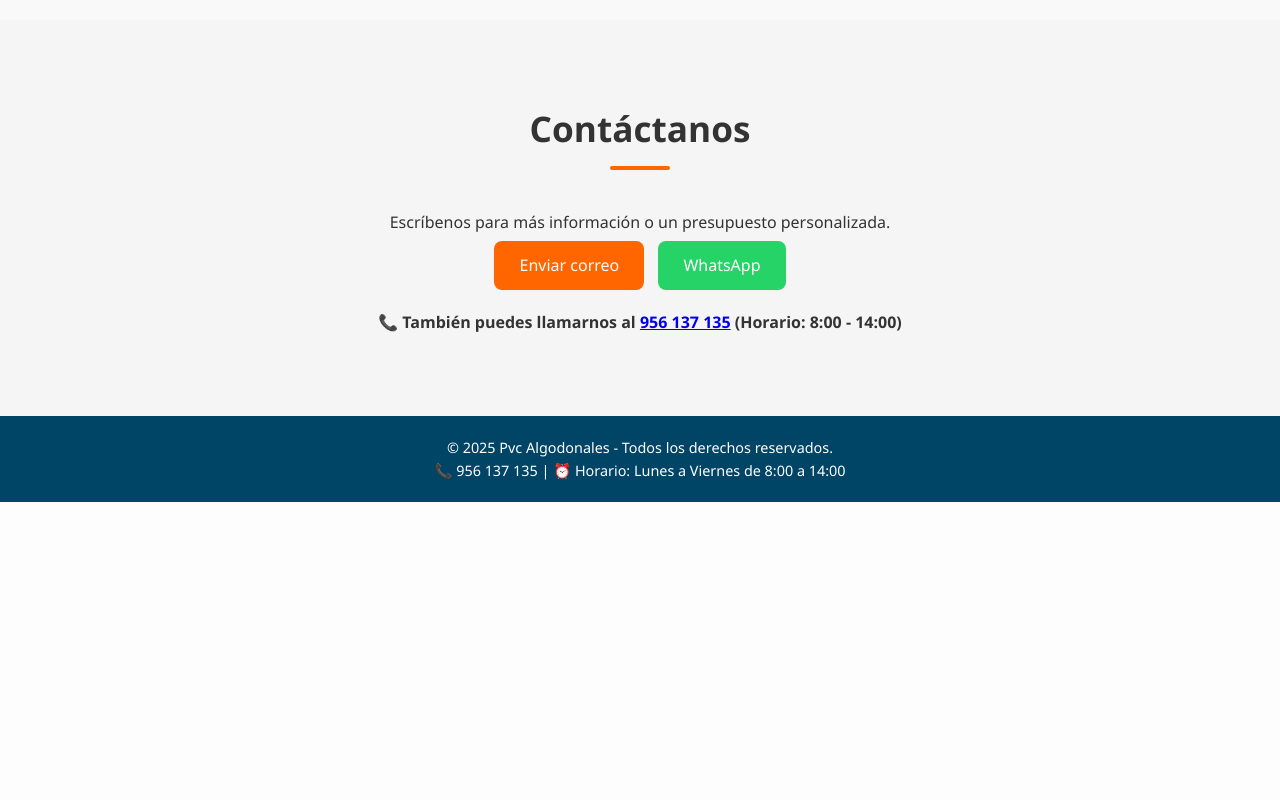
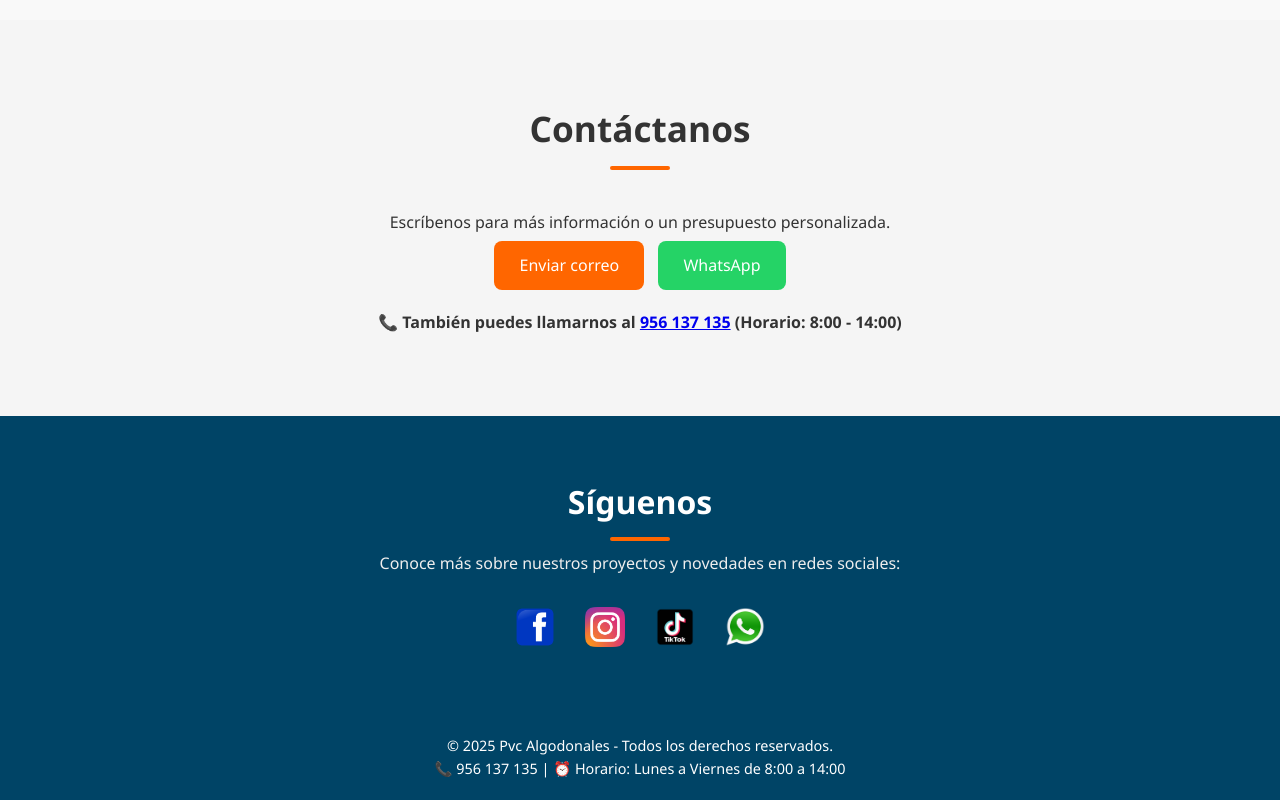
Before and after one commit to DanielMulero/PvcAlgodonales, a plain HTML site: page index.html in a window 1280 px wide. Shown: the part 4017-4817 px from the top of the page. Before the commit the page ends 4519 px from the top, so only its background shows below. Drawn offline with Linux system fonts and the light colour scheme.

Commit message:
V-1.0 -redes-

```diff
--- a/index.html
+++ b/index.html
@@ -21,8 +21,8 @@
     <!-- Barra superior con teléfono y horario -->
     <div class="top-bar">
       <p>
-        📞 <a href="tel:+34956137135">956 137 135</a> | ⏰ Lunes a Viernes:
-        8:00 - 14:00
+        📞 <a href="tel:+34956137135">956 137 135</a> | ⏰ Lunes a Viernes: 8:00
+        - 14:00
       </p>
     </div>
 
@@ -116,10 +116,10 @@
           WhatsApp Empresas
         </a>
         <p class="telefono">
-        📞 También puedes llamarnos al
-        <a href="tel:+34956137135" style="color: orangered;">956 137 135</a>
-        (Horario: 8:00 - 14:00)
-      </p>
+          📞 También puedes llamarnos al
+          <a href="tel:+34956137135" style="color: orangered">956 137 135</a>
+          (Horario: 8:00 - 14:00)
+        </p>
       </div>
     </section>
 
@@ -169,6 +169,44 @@
       </p>
     </section>
 
+    <!-- Redes Sociales -->
+    <section id="redes" class="section redes">
+      <h2>Síguenos</h2>
+      <p>Conoce más sobre nuestros proyectos y novedades en redes sociales:</p>
+      <div class="social-links">
+        <a
+          href="https://www.facebook.com/pvcalgodonales.sca/"
+          target="_blank"
+          aria-label="Facebook"
+        >
+          <img src="img/facebook.png" alt="Facebook" />
+        </a>
+        <a
+          href="https://www.instagram.com/pvcalgodonales?igsh=MWdtZTdjbmZqMnQ3cQ%3D%3D&utm_source=qr"
+          target="_blank"
+          aria-label="Instagram"
+        >
+          <img src="img/instagram.png" alt="Instagram" />
+        </a>
+
+        <a
+          href="https://www.tiktok.com/@algodonales.pvc?is_from_webapp=1&sender_device=pc"
+          target="_blank"
+          aria-label="TikTok"
+        >
+          <img src="img/tiktok.png" alt="Tiktok" />
+        </a>
+
+        <a
+          href="https://wa.me/34636338520"
+          target="_blank"
+          aria-label="WhatsApp"
+        >
+          <img src="img/whatsapp.png" alt="WhatsApp" />
+        </a>
+      </div>
+    </section>
+
     <!-- Footer -->
     <footer>
       <p>
@@ -177,7 +215,7 @@
       </p>
     </footer>
 
- <!----------------------------------------------------------------------------------------------- Javascript --------------------------------------------------------------------------------------------->
+    <!----------------------------------------------------------------------------------------------- Javascript --------------------------------------------------------------------------------------------->
     <script>
       let lastScrollY = window.scrollY;
       const header = document.getElementById("main-header");
--- a/styles.css
+++ b/styles.css
@@ -658,3 +658,38 @@ footer {
 
   transform: scale(1.05);
 }
+
+/* Redes Sociales */
+.redes {
+  text-align: center;
+  padding: 60px 20px;
+  background: #004466;
+  color: #fff;
+}
+
+.redes h2 {
+  font-size: 2rem;
+  margin-bottom: 10px;
+}
+
+.redes p {
+  margin-bottom: 30px;
+  color: #eee;
+}
+
+.social-links {
+  display: flex;
+  justify-content: center;
+  gap: 30px;
+}
+
+.social-links a img {
+  width: 40px;
+  height: 40px;
+
+}
+
+.social-links a:hover img {
+  transform: scale(1.2);
+
+}
```
Also changed, not shown: img/facebook.png (added), img/instagram.png (added), img/tiktok.png (added), img/whatsapp.png (added).
